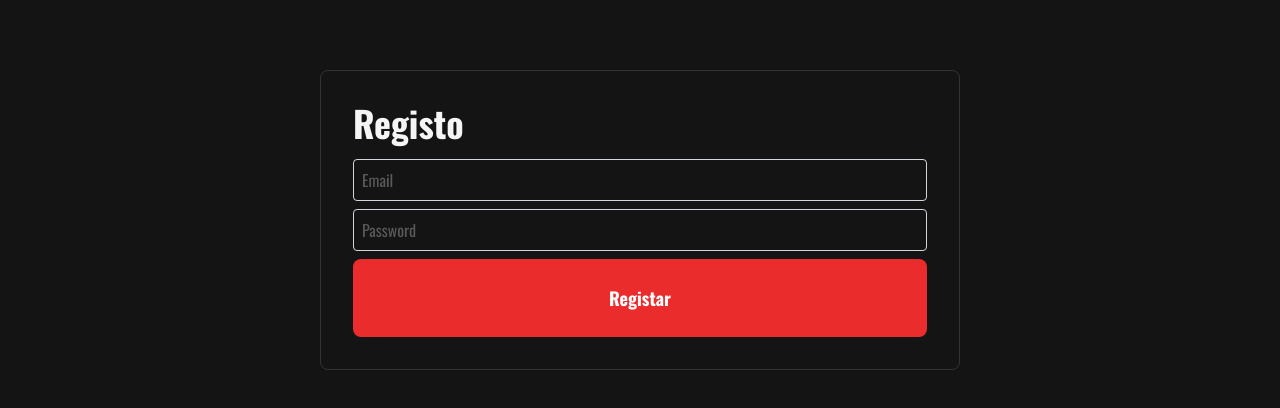
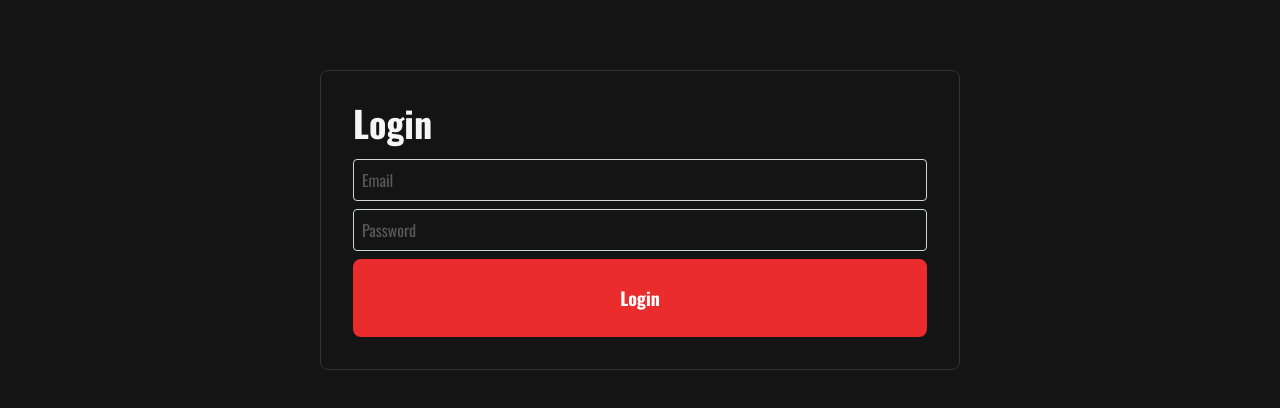
Before and after one commit to lucas-botelho/fightclub-react, a React (Vite) app: page /signup in a window 1280 px wide. Shown: the part 180-588 px from the top of the page. Built offline with nearby package versions, Linux system fonts and the light colour scheme.

Commit message:
Authentication route and screens not to be used by now

```diff
--- a/src/app/routes.tsx
+++ b/src/app/routes.tsx
@@ -1,7 +1,8 @@
 import { createBrowserRouter } from "react-router-dom";
-import SignUp from "../components/authentication/SignUp";
+import SignIn from "../pages/authentication/SignIn";
 import LandingPage from "../pages/LandingPage";
 import App from "../App";
+import SignUp from "../pages/authentication/SignUp";
 
 
 export const router = createBrowserRouter([
@@ -10,6 +11,7 @@ export const router = createBrowserRouter([
         element: <App />,
         children: [
             { index: true, element: <LandingPage /> },
+            { path: "signin", element: <SignIn /> },
             { path: "signup", element: <SignUp /> },
             //   { index: true, element: <Home /> },
             //   { path: "features", element: <Features /> },
--- a/src/components/layout/header.tsx
+++ b/src/components/layout/header.tsx
@@ -1,16 +1,13 @@
+import Navbar from "../navigation/navbar";
+
 export default function Header() {
+
     return <>
         <header className="fixed top-0 left-0 w-full z-50 p-4 flex flex-row justify-between items-center bg-dark-background-primary/50 backdrop-blur-sm border-b">
             <div className="flex flex-row items-center gap-4">
                 <img src="/logo.jpg" alt="Fight Club BJJ Logo" className="h-10 w-auto " />
                 <div className="text-dark-title-primary font-bold text-xl">FIGHT CLUB BJJ</div>
             </div>
-            <nav className="flex flex-row gap-8 font-medium text-xl items-center">
-                <div>Aulas</div>
-                <div>Hórarios</div>
-                <div>Mensalidades</div>
-                <div>Professores</div>
-                <button className="btn-header">Login</button>
-            </nav>
+            <Navbar />
         </header></>
 }
--- a/src/components/navigation/navbar.tsx
+++ b/src/components/navigation/navbar.tsx
@@ -1,9 +1,17 @@
-// import React, { Component } from 'react'
+import { useNavigate } from "react-router-dom"
 
 
 export default function Navbar() {
+    const navigate = useNavigate();
+
     return (
-        <div>Navbar</div>
+        <nav className="flex flex-row gap-8 font-medium text-xl items-center">
+            <div>Aulas</div>
+            <div>Hórarios</div>
+            <div>Mensalidades</div>
+            <div>Professores</div>
+            <button className="btn-header" onClick={() => navigate("/signup")}>Login</button>
+        </nav>
     )
 
 }
--- a/src/components/authentication/SignUp.tsx
+++ b/src/pages/authentication/SignIn.tsx
@@ -2,7 +2,7 @@ import { auth } from '../../../config/firebase';
 import { createUserWithEmailAndPassword } from "firebase/auth";
 import { useEffect, useState } from "react";
 
-export default function SignUp() {
+export default function SignIn() {
 
     const [email, setEmail] = useState("");
     const [password, setPassword] = useState("");
--- /dev/null
+++ b/src/pages/authentication/SignUp.tsx
@@ -0,0 +1,27 @@
+import { auth } from '../../../config/firebase';
+import { signInWithEmailAndPassword } from "firebase/auth";
+import { useEffect, useState } from "react";
+
+export default function SignUp() {
+    const [email, setEmail] = useState("");
+    const [password, setPassword] = useState("");
+    const [error, setError] = useState("");
+
+    const onSubmit = async (e: React.FormEvent) => {
+        const userCredential = await signInWithEmailAndPassword(auth, email, password);
+        localStorage.setItem("token", await userCredential.user.getIdToken());
+    }
+
+    return (
+        <div className=" flex flex-col h-screen w-screen items-center justify-center">
+            <div className="border rounded-lg p-8 border-[#333333] w-2/4 h-fit ">
+                <h1 className="text-4xl font-bold mb-4 text-dark-title-primary">Login</h1>
+                <form className="flex flex-col">
+                    <input type="email" placeholder="Email" className="mb-2 p-2 border border-gray-300 rounded" />
+                    <input type="password" placeholder="Password" className="mb-2 p-2 border border-gray-300 rounded" />
+                    <button type="submit" className="btn-hero">Login</button>
+                </form>
+            </div>
+        </div>
+    );
+}
```
Also changed, not shown: src/components/authentication/Login.tsx (deleted, +0 -10 lines).
